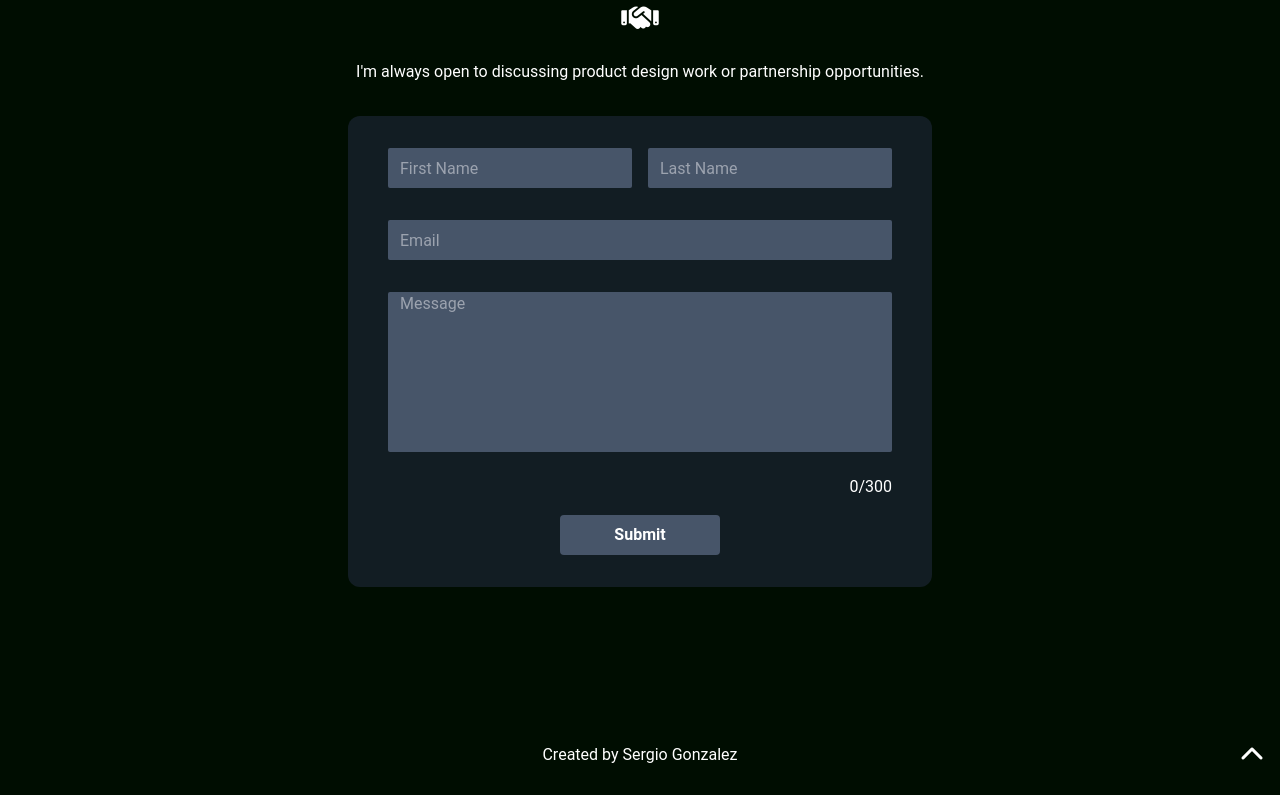
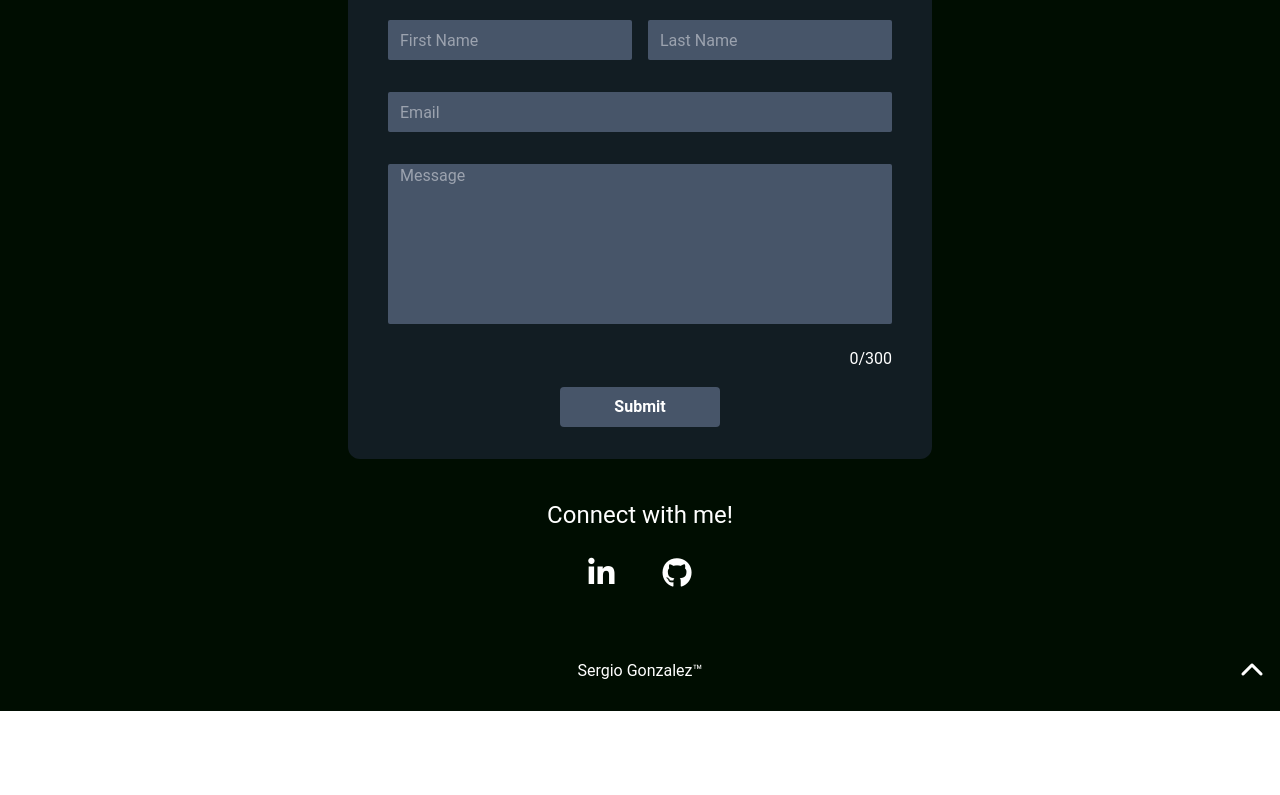
Before and after one commit to sergiogonzalezyes/Portfolio-Vue-Tailwind, a Vue app: page / in a window 1280 px wide. Shown: the part 3305-4100 px from the top of the page. After the commit the page ends 4016 px from the top, so only its background shows below. Built offline with nearby package versions, Linux system fonts and the light colour scheme.

Commit message:
added change to SiteFooter Removed unecessary function for the footer component

```diff
--- a/src/App.vue
+++ b/src/App.vue
@@ -17,7 +17,7 @@
     <div>
       <ContactView ref="contactSection" />
     </div>
-    <SiteFooter @scroll-to-section="scrollToSection"/>
+    <SiteFooter/>
   </div>
 </template>
 
--- a/src/components/Contact.vue
+++ b/src/components/Contact.vue
@@ -1,6 +1,6 @@
 <template>
-    <div class="flex flex-col justify-center items-center">
-        <div class="flex flex-col justify-center items-center w-2/3">
+    <div class="flex flex-col justify-center items-center w-full">
+        <div class="flex flex-col justify-center items-center w-full lg:w-3/5">
             <div class="bg-white opacity-50 h-0.5 my-16 w-full"></div>
 
             <h1 class="text-4xl text-center text-white">Interested in working together? </h1>
--- a/src/components/SiteFooter.vue
+++ b/src/components/SiteFooter.vue
@@ -1,9 +1,33 @@
 <template>
+          <!-- Social Media Links Icon buttons -->
+
+        <div class="flex flex-col justify-center items-center py-10 text-white">
+          <p class="text-white text-2xl text-center">Connect with me!</p>
+          <br>
+          <div class="flex justify-center items-center gap-12">
+            <button aria-label="LinkedIn" class="transition duration-300 ease-in-out hover:scale-[1.3]">
+                <a href="https://www.linkedin.com/in/sergio-gonzalez-garcia-b5082a264/" target="_blank">
+                    <i class="fa-brands fa-linkedin-in text-3xl cursor-pointer"></i>
+                </a>
+            </button>
+            <button aria-label="GitHub" class="transition duration-300 ease-in-out hover:scale-[1.3]">
+                <a href="https://github.com/sergiogonzalezyes"><i class="fa-brands fa-github text-3xl cursor-pointer"></i></a>
+            </button>
+          </div>
+        </div>
+
         <div class="container flex flex-col sm:flex-row items-center gap-4 text-white py-6 justify-between text-center">
-            <div class="flex-1"></div>
 
-            <p class="sm:text-center flex-1">Created by Sergio Gonzalez</p>
+            <div class="flex-1">
+
+            </div>
+
+            <p class="text-center flex-1">Sergio Gonzalez™</p>
+
+
+
             <div @click="scrollToTop" class="flex items-center hover:text-weather-secondary duration-150 cursor-pointer flex-1 justify-end">
+
                 <i class="fa-solid fa-chevron-up text-2xl"></i>
             </div>
         </div>
--- a/src/views/ContactView.vue
+++ b/src/views/ContactView.vue
@@ -1,5 +1,5 @@
 <template>
-    <div class="container py-32">
+    <div class="container">
       <Contact />
     </div>
   </template>
```
